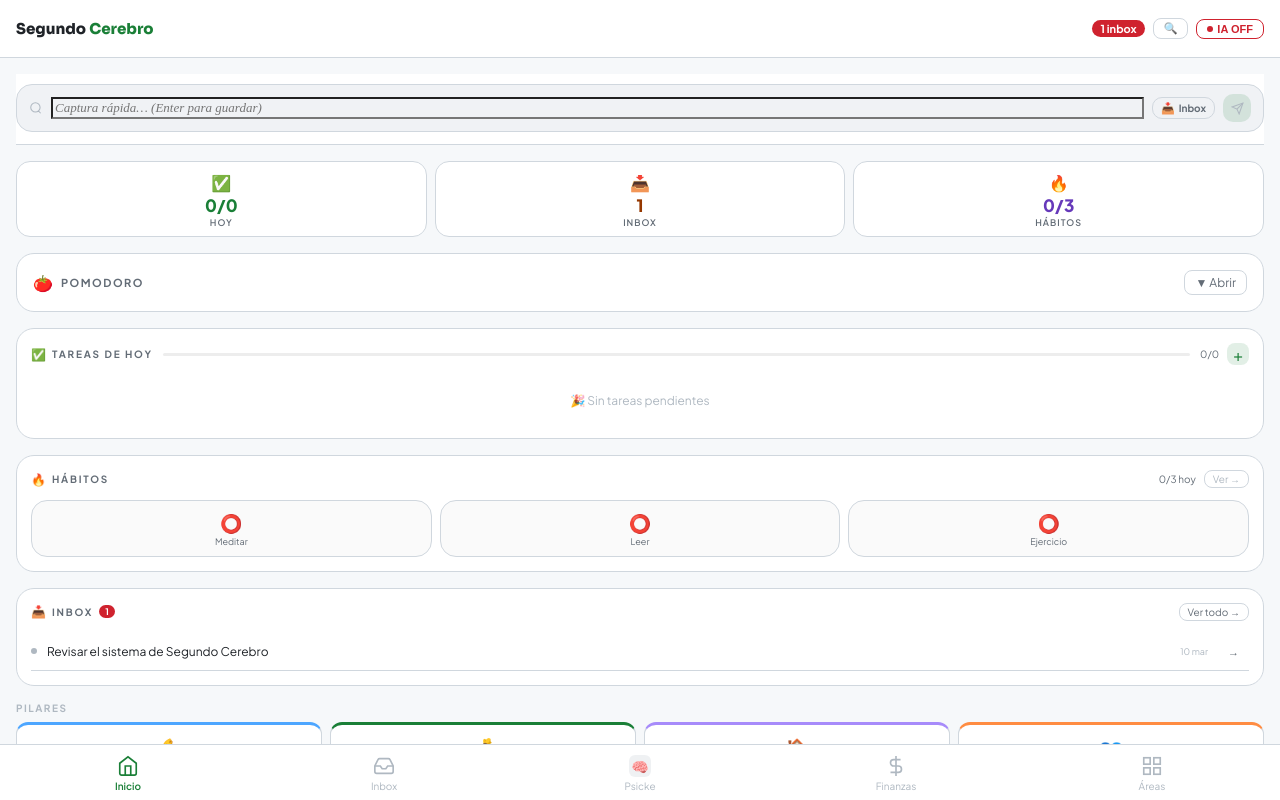
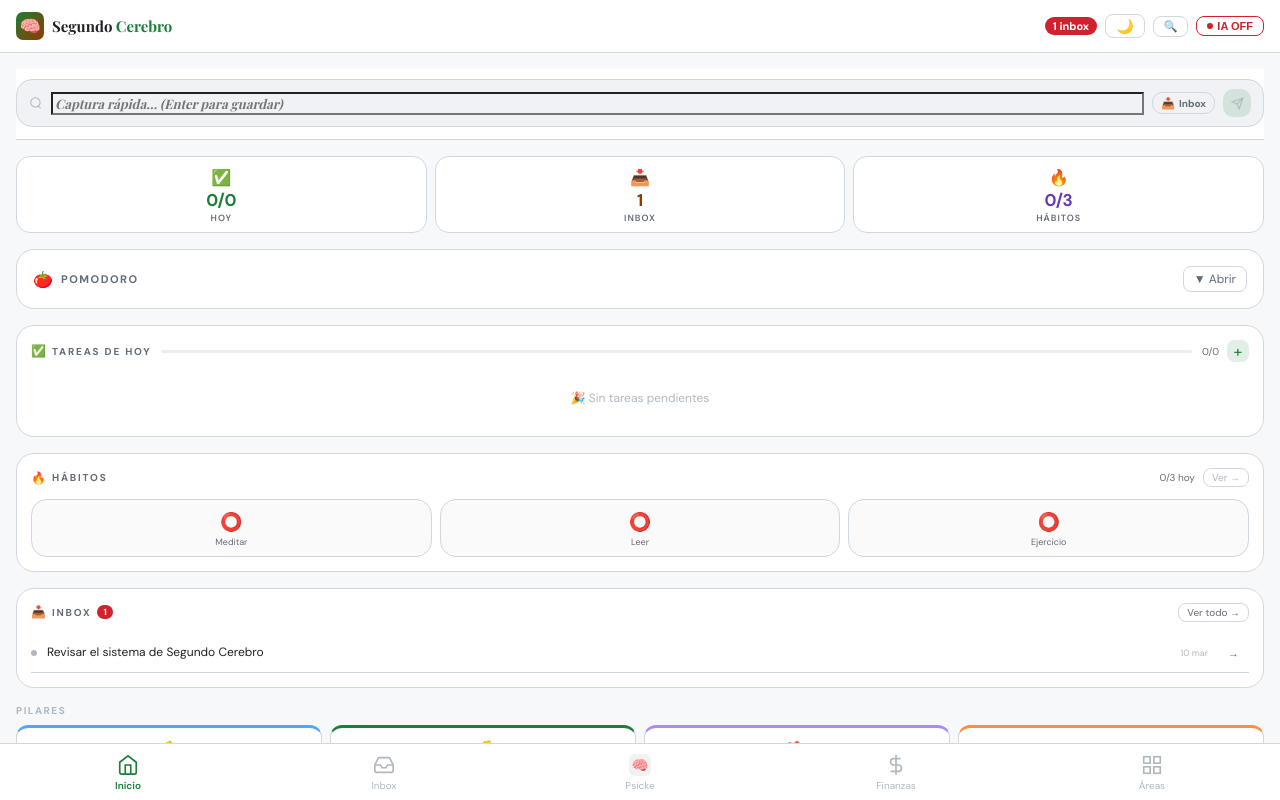
Before and after one commit to jeal1498/SegundoCerebro, a React (Vite) app: page / in a window 1280 px wide. Built offline with nearby package versions, Linux system fonts and the light colour scheme.

Commit message:
Add files via upload

```diff
--- a/src/App.jsx
+++ b/src/App.jsx
@@ -147,6 +147,7 @@ function App() {
   // ── Data bootstrap ──
   useEffect(() => {
     (async () => {
+      // Ensure onboarding flag is set — welcome handled by Psicke
       try { localStorage.setItem('sb_onboarding_done', '1'); } catch {}
       const def = initData();
       const keys = Object.keys(def);
@@ -157,22 +158,58 @@ function App() {
     })();
   }, []);
 
+  // ── History API — Android back button support ──
+  // Push a state entry whenever the user navigates, so the system back button
+  // pops between modules instead of exiting the app.
+  const pushHistory = useCallback((v) => {
+    try {
+      // Always keep at least one entry at the bottom of the stack (dashboard)
+      if (window.history.state?.view !== v) {
+        window.history.pushState({ view: v }, '', window.location.pathname);
+      }
+    } catch (_) {}
+  }, []);
+
+  // Seed the initial history entry on first mount so there's always a "home" entry
+  useEffect(() => {
+    try {
+      if (!window.history.state?.view) {
+        window.history.replaceState({ view: 'dashboard' }, '', window.location.pathname);
+      }
+    } catch (_) {}
+  }, []);
+
+  // Listen for the back gesture / button
+  useEffect(() => {
+    const onPop = (e) => {
+      const target = e.state?.view ?? 'dashboard';
+      setTransitioning(true);
+      setPsickeOpen(false);
+      setTimeout(() => { setView(target); setViewHint(null); setTransitioning(false); }, 120);
+    };
+    window.addEventListener('popstate', onPop);
+    return () => window.removeEventListener('popstate', onPop);
+  }, []);
+
   // ── Navigation ──
   const navigate = (v, hint = null) => {
     if (v === view) { setViewHint(hint); return; }
+    pushHistory(v);
     setTransitioning(true);
     setTimeout(() => { setView(v); setViewHint(hint); setTransitioning(false); }, 120);
   };
   const navTo = (v) => {
     if (v === view) return;
+    pushHistory(v);
     setTransitioning(true);
     setTimeout(() => { setView(v); setViewHint(null); setTransitioning(false); }, 120);
   };
   const consumeHint = useCallback(() => setViewHint(null), []);
   const backToDashboard = useCallback(() => {
+    pushHistory('dashboard');
     setTransitioning(true);
     setTimeout(() => { setView('dashboard'); setViewHint(null); setTransitioning(false); }, 120);
-  }, []);
+  }, [pushHistory]);
 
   if (!data) return <AppLoader />;
 
@@ -223,11 +260,11 @@ function App() {
       display: 'flex', flexDirection: isMobile ? 'column' : 'row',
       height: '100dvh', width: '100%',
       background: T.bg,
-      fontFamily: "'Plus Jakarta Sans',system-ui,sans-serif",
+      fontFamily: "'DM Sans',system-ui,sans-serif",
       color: T.text, overflow: 'hidden', position: 'fixed', inset: 0,
     }}>
       <style>{`
-        @import url('https://fonts.googleapis.com/css2?family=Sora:wght@400;600;700;800&family=Plus+Jakarta+Sans:ital,wght@0,300;0,400;0,500;0,600;0,700;0,800;1,400&family=JetBrains+Mono:wght@400;500;700&display=swap');
+        @import url('https://fonts.googleapis.com/css2?family=DM+Sans:wght@400;500;600;700&family=Playfair+Display:wght@700&family=Lora:ital,wght@0,400;0,500;1,400;1,500&family=Inter:wght@300;400;500&display=swap');
         html,body,#root{margin:0;padding:0;width:100%;height:100%;background:${T.bg};}
         *{box-sizing:border-box;-webkit-tap-highlight-color:transparent;}
         *:focus-visible{outline:2px solid ${T.accent};outline-offset:2px;border-radius:4px;}
@@ -254,8 +291,8 @@ function App() {
             <div style={{ display:'flex',alignItems:'center',gap:10 }}>
               <div style={{ width:34,height:34,background:`linear-gradient(135deg,${T.accent},${T.orange})`,borderRadius:9,display:'flex',alignItems:'center',justifyContent:'center',fontSize:20 }}>🧠</div>
               <div>
-                <div style={{ fontFamily:"'Sora',sans-serif",fontSize:14,fontWeight:800,color:T.text,lineHeight:1 }}>Segundo</div>
-                <div style={{ fontFamily:"'Sora',sans-serif",fontSize:14,fontWeight:800,color:T.accent,lineHeight:1 }}>Cerebro</div>
+                <div style={{ fontFamily:"'Playfair Display',serif",fontSize:14,fontWeight:700,color:T.text,lineHeight:1 }}>Segundo</div>
+                <div style={{ fontFamily:"'Playfair Display',serif",fontSize:14,fontWeight:700,color:T.accent,lineHeight:1 }}>Cerebro</div>
               </div>
             </div>
           </div>
@@ -292,14 +329,16 @@ function App() {
 
       {/* ── Mobile top bar ── */}
       {isMobile && (
-        <div style={{ background:T.surface,borderBottom:`1px solid ${T.border}`,padding:'8px 16px',minHeight:58,display:'flex',alignItems:'center',justifyContent:'space-between',flexShrink:0 }}>
+        <div style={{ background:T.surface,borderBottom:`1px solid ${T.border}`,padding:'12px 16px',display:'flex',alignItems:'center',justifyContent:'space-between',flexShrink:0 }}>
           <div style={{ display:'flex',alignItems:'center',gap:8 }}>
-            <span style={{ fontFamily:"'Sora',sans-serif",fontSize:15,fontWeight:800,color:T.text }}>
+            <div style={{ width:28,height:28,background:`linear-gradient(135deg,${T.accent},${T.orange})`,borderRadius:7,display:'flex',alignItems:'center',justifyContent:'center',fontSize:17 }}>🧠</div>
+            <span style={{ fontFamily:"'Playfair Display',serif",fontSize:15,fontWeight:700,color:T.text }}>
               Segundo <span style={{ color:T.accent }}>Cerebro</span>
             </span>
           </div>
           <div style={{ display:'flex',gap:8,alignItems:'center' }}>
-            {inboxCount > 0 && <button onClick={() => navTo('inbox')} style={{ background:T.red,color:'#fff',fontSize:11,fontWeight:700,padding:'2px 8px',borderRadius:12,border:'none',cursor:'pointer',fontFamily:'inherit' }}>{inboxCount} inbox</button>}
+            {inboxCount > 0 && <span style={{ background:T.red,color:'#fff',fontSize:11,fontWeight:700,padding:'2px 8px',borderRadius:12 }}>{inboxCount} inbox</span>}
+            <button onClick={toggleTheme} style={{ background:'none',border:`1px solid ${T.border}`,borderRadius:8,padding:'3px 10px',cursor:'pointer',color:T.muted,fontSize:14,display:'flex',alignItems:'center' }}>{isDark ? '☀️' : '🌙'}</button>
             <button onClick={() => setShowSearch(true)} style={{ background:'none',border:`1px solid ${T.border}`,borderRadius:8,padding:'3px 10px',cursor:'pointer',color:T.muted,fontSize:11,fontWeight:600,display:'flex',alignItems:'center',gap:4 }}>🔍</button>
             <button onClick={() => navTo('settings')} style={{ background:'none',border:`1px solid ${apiKey?T.green:T.red}`,borderRadius:8,padding:'3px 10px',cursor:'pointer',color:apiKey?T.green:T.red,fontSize:11,fontWeight:600,display:'flex',alignItems:'center',gap:4 }}>
               <span style={{ width:6,height:6,borderRadius:'50%',background:apiKey?T.green:T.red,display:'inline-block' }}/>
@@ -353,6 +392,8 @@ function App() {
           welcomeData={welcomePsicke} onWelcomeDone={() => setWelcomePsicke(null)}/>
       </Suspense>
 
+
+
       {/* ── PWA Install Banner ── */}
       {showInstallBanner && !isInstalled && (
         <div style={{ position:'fixed',bottom:isMobile?72:24,left:'50%',transform:'translateX(-50%)',zIndex:9998,width:'calc(100% - 32px)',maxWidth:380,background:T.surface,border:`1px solid ${T.border}`,borderRadius:16,padding:'14px 16px',boxShadow:'0 8px 32px rgba(0,0,0,0.35)',display:'flex',alignItems:'center',gap:12,animation:'sbSlideUp 0.3s cubic-bezier(0.34,1.56,0.64,1)' }}>
```
